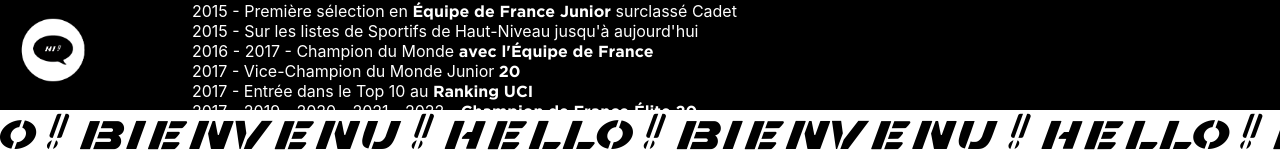
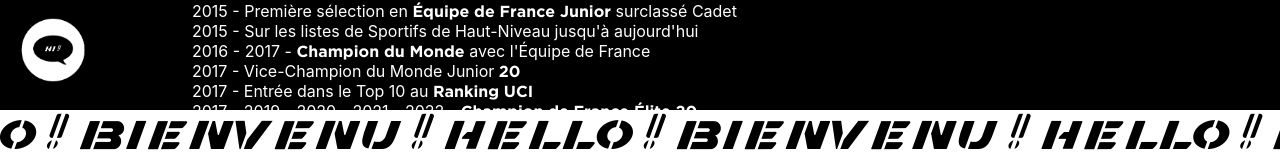
Before and after one commit to LouisGrillon/PerfLouisGrillon, a React (Vite) app in the folder perflouisgrillon/: page /about in a window 1280 px wide. Shown: the part 578-730 px from the top of the page. Built offline with nearby package versions, Linux system fonts and the light colour scheme; no server answers; a web font is replaced by a local one.

Commit message:
Update About.jsx

```diff
--- a/perflouisgrillon/src/Components/About/About.jsx
+++ b/perflouisgrillon/src/Components/About/About.jsx
@@ -35,7 +35,7 @@ function About() {
                 <span className='description'>2015 - {t('description_part_10')} <span className="important_Item">{t('description_part_9')}</span></span> <br />
                 <span className='description'>2015 - {t('description_part_12')} <span className="important_Item">{t('description_part_13')}</span>{t('description_part_14')}</span> <br />
                 <span className='description'>2015 - {t('description_part_15')} </span><br />
-                <span className='description'>2016 - 2017 - {t('description_part_16')} <span className="important_Item">{t('description_part_17')}</span></span> <br />
+                <span className='description'>2016 - 2017 - <span className="important_Item">{t('description_part_16')}</span> {t('description_part_17')}</span> <br />
                 <span className='description'>2017 - {t('description_part_18')} <span className="important_Item">{t('description_part_19')}</span></span> <br />
                 <span className='description'>2017 - {t('description_part_22')} <span className="important_Item">{t('description_part_23')}</span></span> <br />
                 <span className='description'>2017 - 2019 - 2020 - 2021 - 2022 - <span className="important_Item">{t('description_part_21')}</span></span> <br />
```
